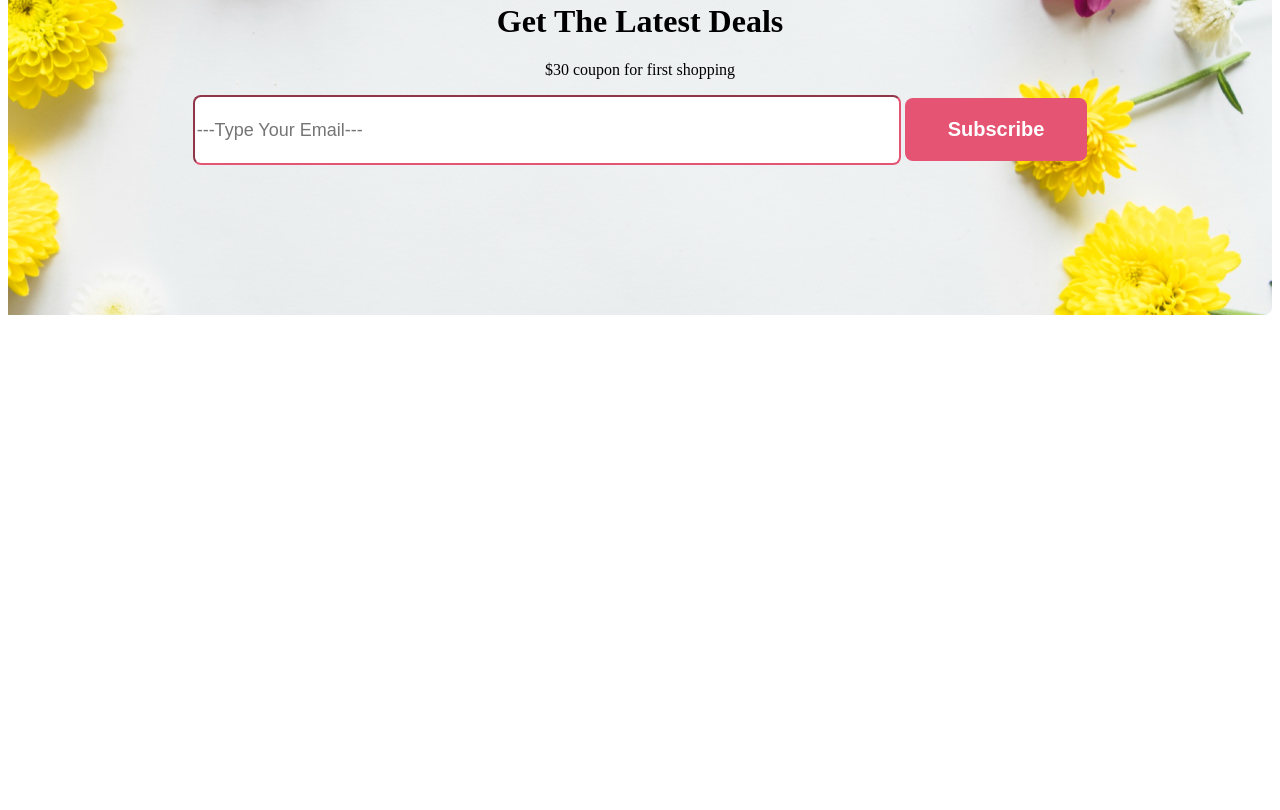
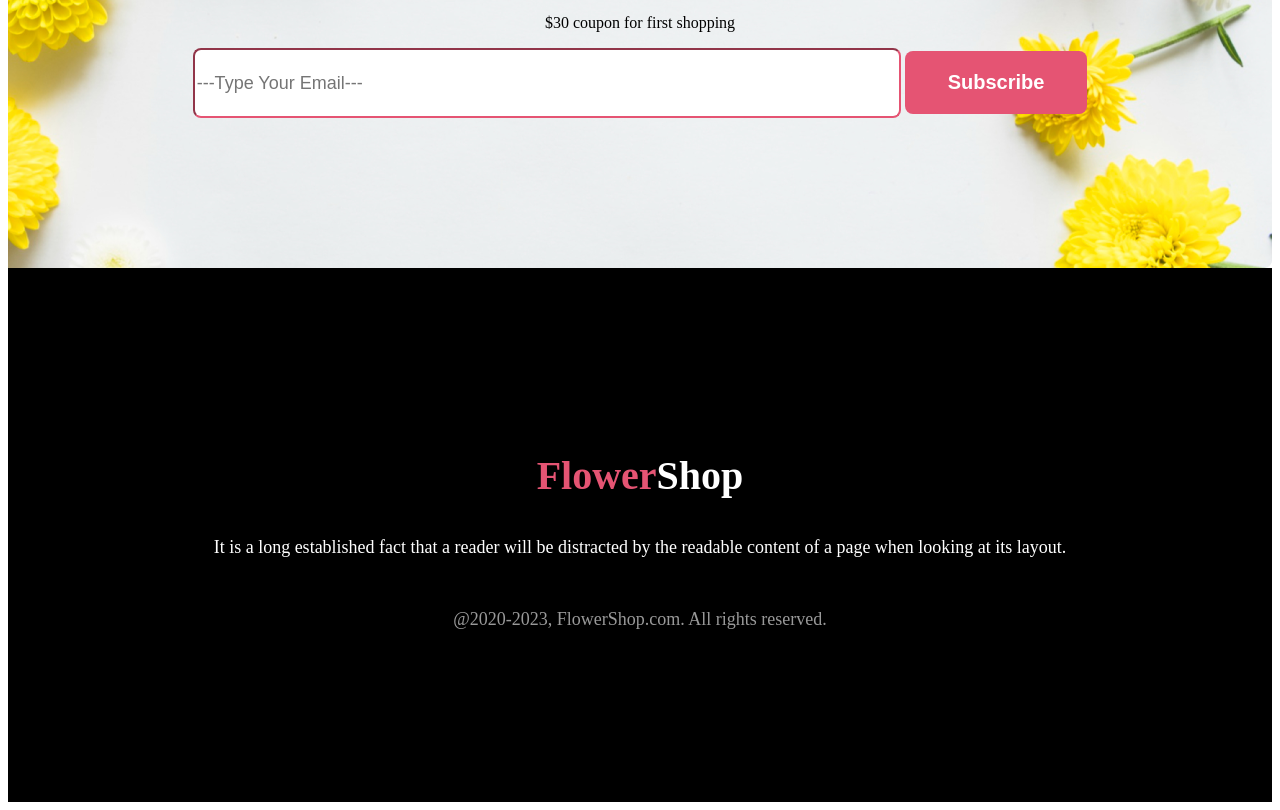
Before and after one commit to fahimahmad3717/first-assignment, a plain HTML site: page index.html in a window 1280 px wide. Shown: the part 3418-4228 px from the top of the page. Before the commit the page ends 3741 px from the top, so only its background shows below. Drawn offline with Linux system fonts and the light colour scheme.

Commit message:
just finsh

```diff
--- a/index.html
+++ b/index.html
@@ -102,6 +102,12 @@
     </main>
     <footer>
 
+        <section id="footer">
+            <h1 class="footer-title"><span class="benner-style">Flower</span>Shop</h1>
+            <h6 class="footer-text1">It is a long established fact that a reader will be distracted by the readable content of a page when looking at its layout.</h6>
+            <p class="footer-text">@2020-2023, FlowerShop.com. All rights reserved. </p>
+        </section>
+
     </footer>
 </body>
 
--- a/style.css
+++ b/style.css
@@ -92,9 +92,6 @@
     background: #477d1126;
 }
 
-.img-i {}
-
-
 .img-title {
     color: #000;
 }
@@ -109,7 +106,7 @@
 }
 
 .benner2 {
-    margin: 200px 0px;
+    margin: 10px 0px;
     background: #e554731a;
     display: flex;
     justify-content: space-around;
@@ -147,7 +144,11 @@
     border: 0px;
 }
 
-.gallery {}
+.gallery {
+    background-color: #ffffff;
+    text-align: center;
+    padding: 150px;
+}
 
 
 .gallery-title {
@@ -197,6 +198,35 @@ input {
 
     font-size: 20px;
     font-weight: 700;
-    color: #fff;
+    color: #ffffff;
     border: 0px;
 }
+
+#footer {
+    background-color: #000;
+    text-align: center;
+    padding: 150px;
+
+}
+
+.footer-title {
+    color: #ffffff;
+    font-size: 40px;
+    font-weight: 800;
+}
+
+.footer-text1 {
+    color: #ffffff;
+    font-size: 18px;
+    font-weight: 400;
+    line-height: 30px;
+    margin-top: 0px;
+}
+
+.footer-text {
+    color: #ffffff99;
+    font-size: 18px;
+    font-weight: 400;
+    line-height: 30px;
+    margin-top: 0px;
+}
```
